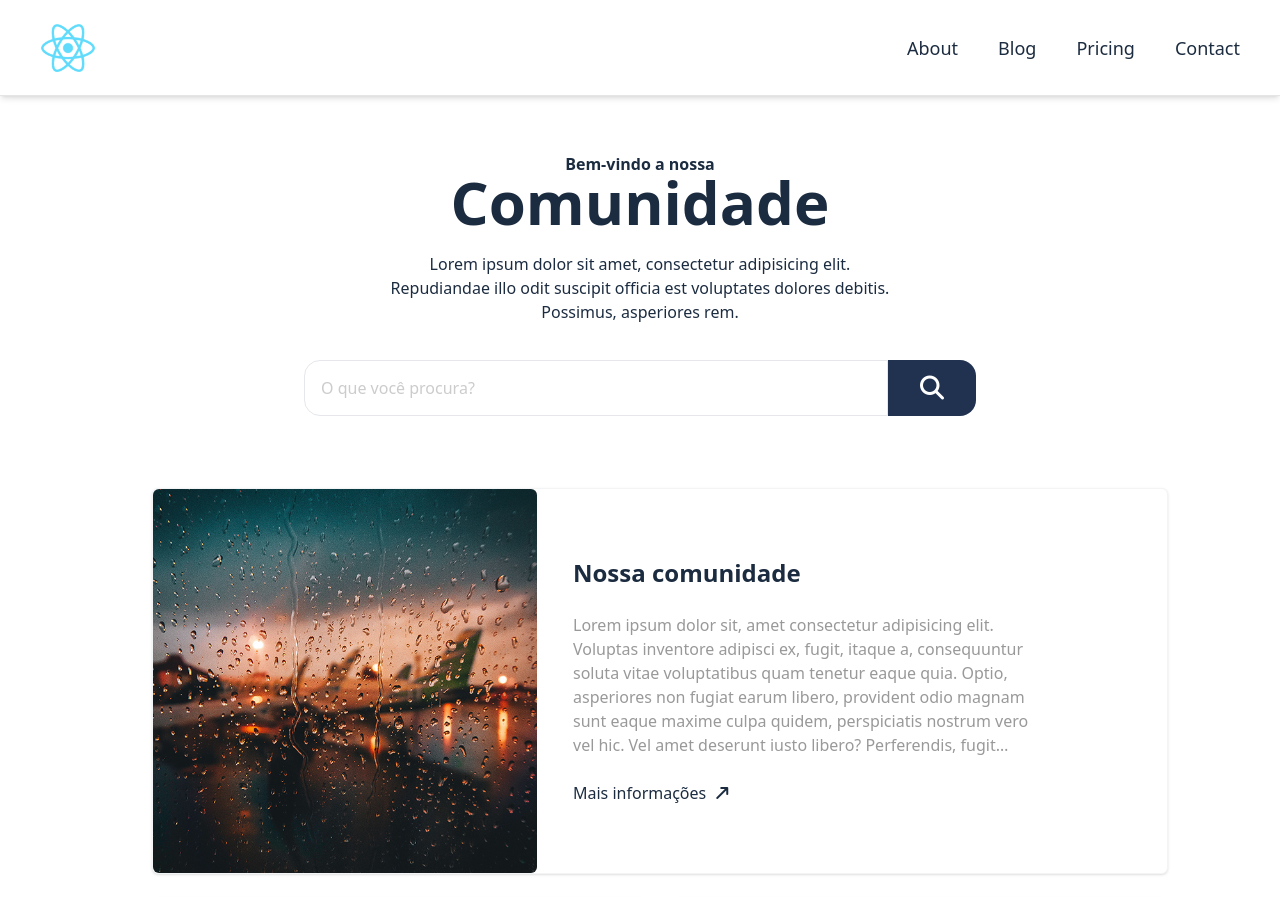
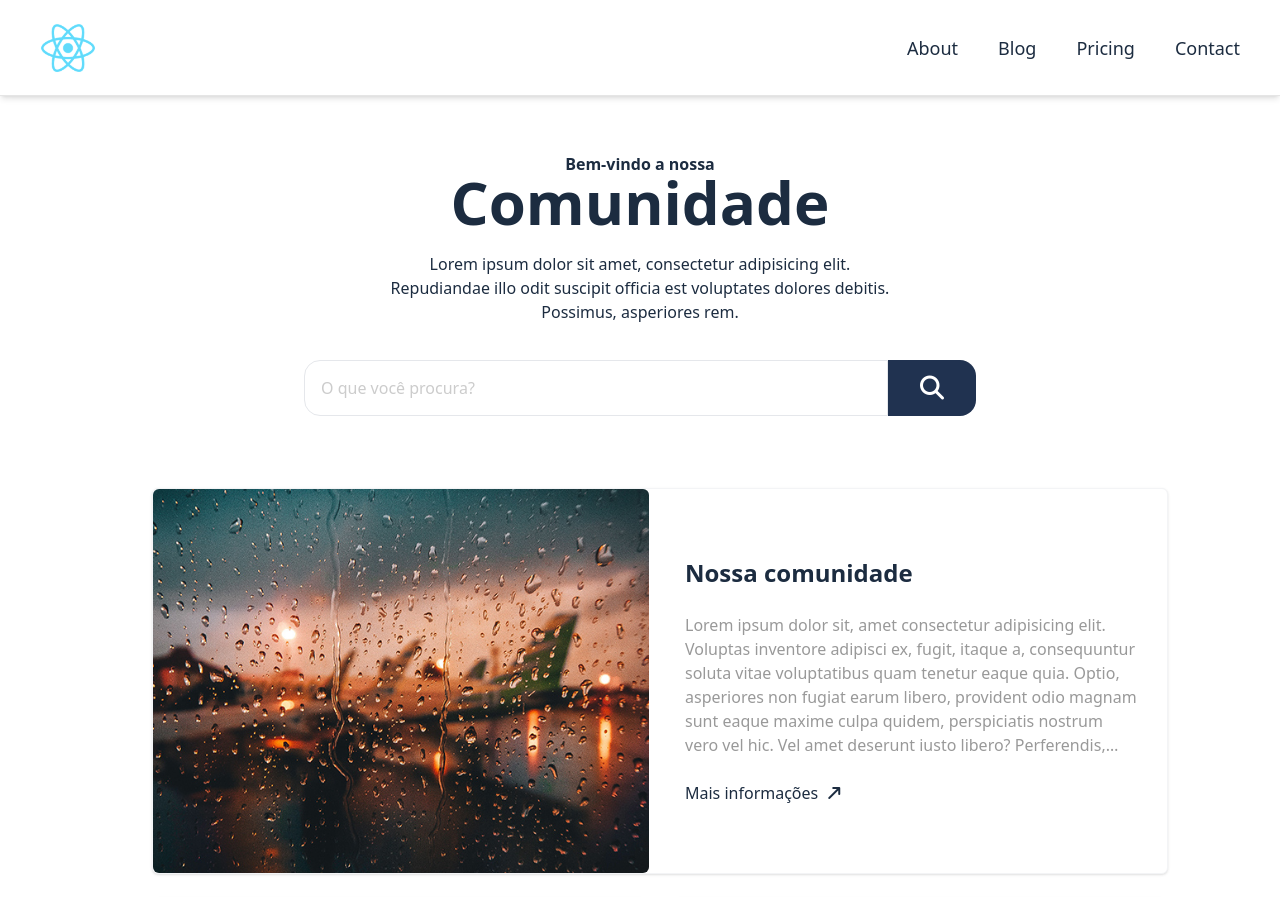
Before and after one commit to Cris-Smykel/Pedro-blog, a React (Create React App) app: page / in a window 1280 px wide. Shown: the top 897 px of the page. Built offline with nearby package versions, Linux system fonts and the light colour scheme.

Commit message:
Posts Design fix

```diff
--- a/src/components/main/blog/Posts.jsx
+++ b/src/components/main/blog/Posts.jsx
@@ -42,7 +42,7 @@ function Post(props) {
           <img
             src={process.env.PUBLIC_URL + props.imgUrl}
             alt="Post Cover"
-            className="w-full max-h-96 object-cover lg:min-h-96 lg:min-w-96 rounded-md"
+            className="w-full max-h-96 object-cover lg:min-h-96 lg:min-w-[31rem] rounded-md"
           />
         </picture>
       </div>
```
